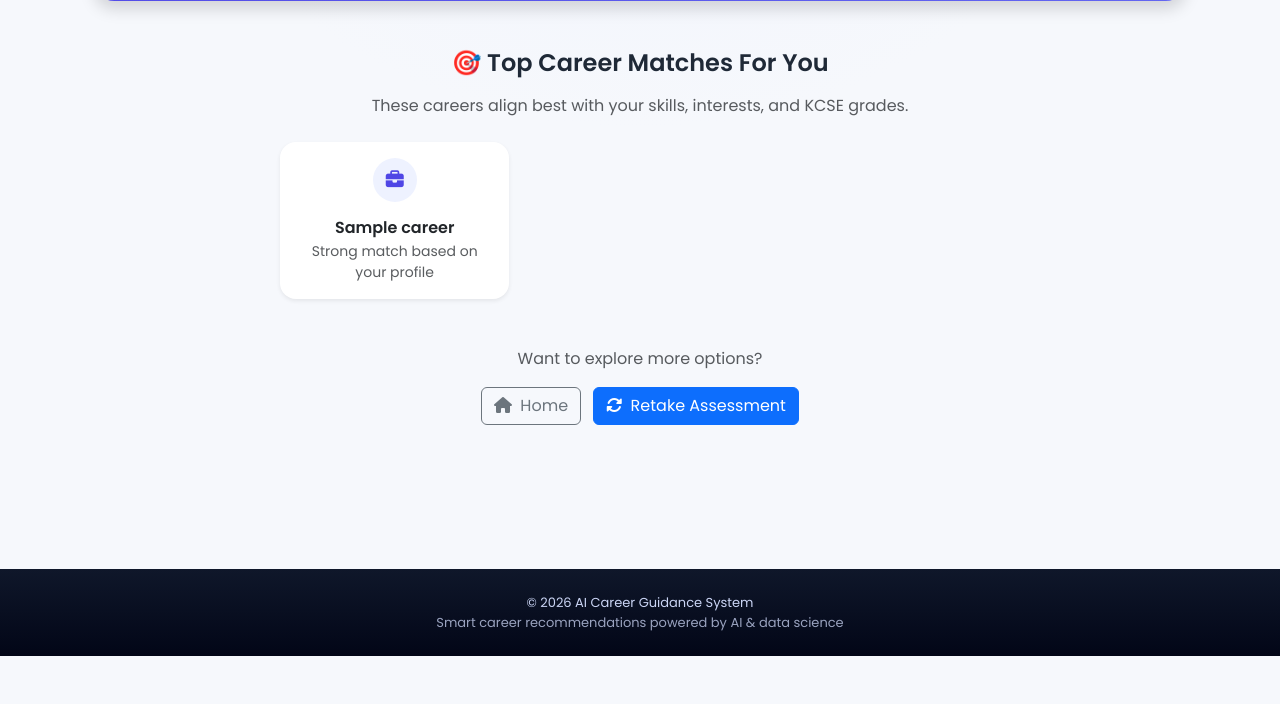
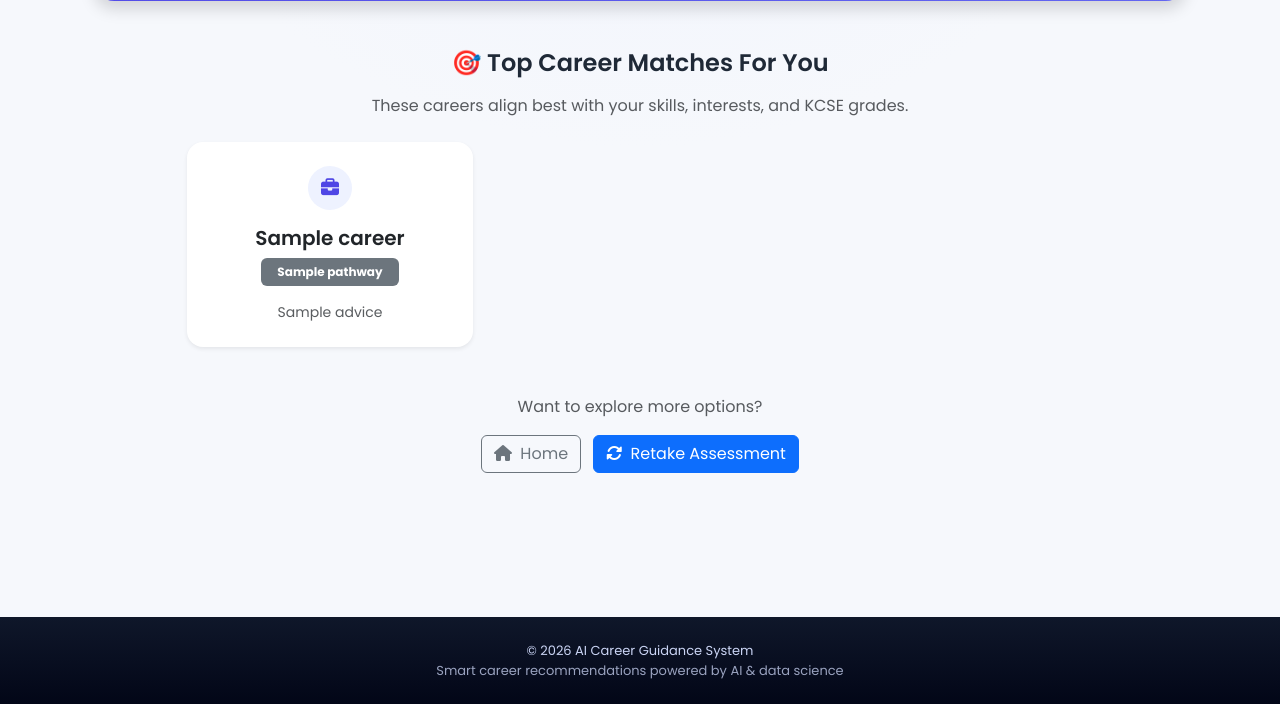
Before and after one commit to Dennis85599/career_guidance_ai, a Flask app: template app/templates/result.html in a window 1280 px wide. Shown: the part 444-1148 px from the top of the page. Before the commit the page ends 1100 px from the top, so only its background shows below. Run offline with Flask 3, Linux system fonts and the light colour scheme; the template is opened without the code that fills it: most values are stand-ins (such as "Sample title", 1, 10 or a date in 2020); parts of the project's set-up code (start-up, migrations or seed data) failed here and were passed over.

```diff
--- a/app/templates/result.html
+++ b/app/templates/result.html
@@ -57,7 +57,7 @@
 
     <!-- CAREER RESULTS -->
     <div class="row justify-content-center">
-        <div class="col-lg-8">
+        <div class="col-lg-10">
 
             <h4 class="fw-semibold mb-3 text-center">
                 🎯 Top Career Matches For You
@@ -68,17 +68,40 @@
             </p>
 
             {% if careers %}
-            <div class="row g-3">
-                {% for career in careers %}
+            <div class="row g-4">
+                {% for item in careers %}
                 <div class="col-md-4">
-                    <div class="card career-card h-100 p-3 text-center shadow-sm">
+                    <div class="card career-card h-100 p-4 text-center shadow-sm">
+
                         <div class="icon-circle mx-auto mb-3">
                             <i class="fa fa-briefcase"></i>
                         </div>
-                        <h6 class="fw-semibold mb-1">{{ career }}</h6>
+
+                        <!-- Career Name -->
+                        <h5 class="fw-semibold mb-2">
+                            {{ item.career }}
+                        </h5>
+
+                        <!-- Pathway Badge -->
+                        <div class="mb-3">
+                            <span class="badge px-3 py-2
+                                {% if item.pathway == 'Degree' %}
+                                    bg-success
+                                {% elif item.pathway == 'Diploma' %}
+                                    bg-warning text-dark
+                                {% else %}
+                                    bg-secondary
+                                {% endif %}
+                            ">
+                                {{ item.pathway }}
+                            </span>
+                        </div>
+
+                        <!-- Advice -->
                         <p class="small text-muted mb-0">
-                            Strong match based on your profile
+                            {{ item.advice }}
                         </p>
+
                     </div>
                 </div>
                 {% endfor %}
```
